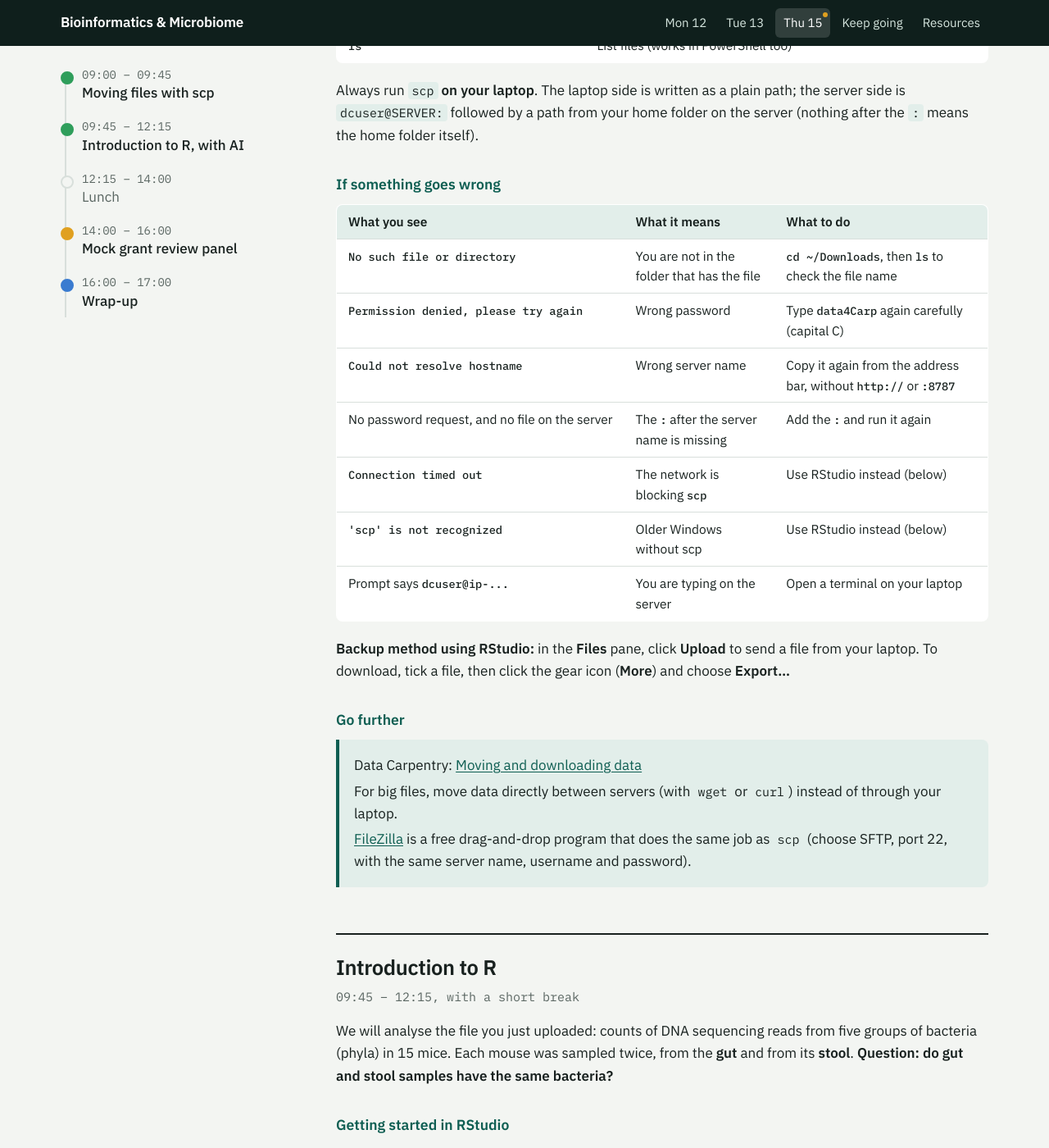
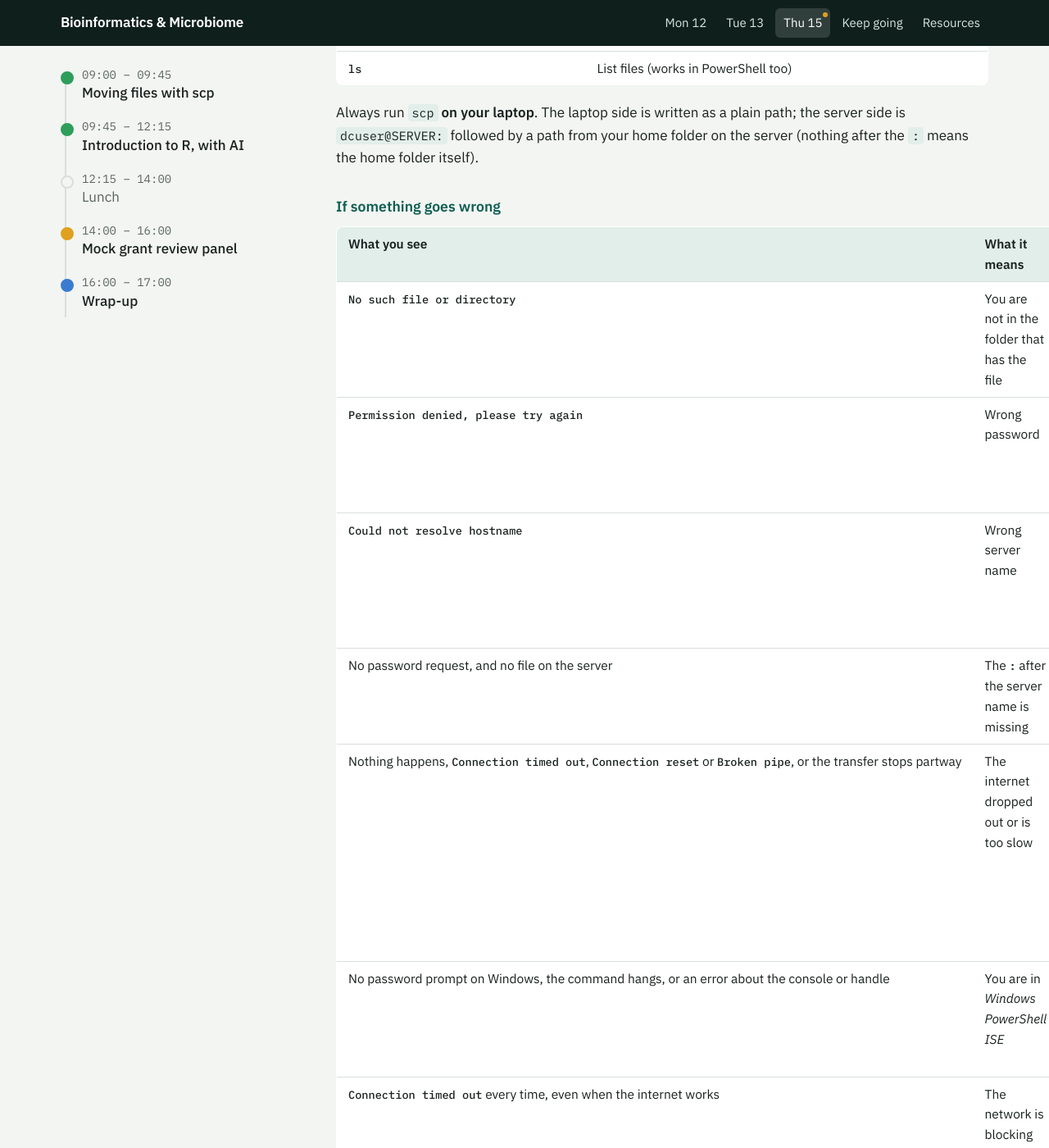
Before and after one commit to lukejharmon/tanzania2026, a Jekyll site: the page built from day4.md, in a window 1280 px wide and 1400 px high, scrolled down 2157 px. Shown: the whole window at 82% size. Built offline with Jekyll 4.4.1, drawn with Linux system fonts in a browser that asks for light colours; some of the changed text lies outside the part shown.

Commit message:
Day 4: add PowerShell ISE and flaky internet to scp troubleshooting
Co-Authored-By: Claude Opus 5.5 <noreply@anthropic.com>
Claude-Session: https://claude.ai/code/session_018TzzAXs5v8jwwhRDwTFwto

```diff
--- a/day4.md
+++ b/day4.md
@@ -21,7 +21,7 @@ The cloud computers will be shut down after the workshop. Anything you want to k
 This is a terminal on **your own laptop**, not the Terminal tab in RStudio.
 
 - **Mac:** press Cmd + Space, type `Terminal`, press Enter.
-- **Windows:** click Start, type `PowerShell`, press Enter.
+- **Windows:** click Start, type `PowerShell`, and open **Windows PowerShell**. Do **not** choose *Windows PowerShell ISE*: it can't ask for passwords, so `scp` won't work there.
 
 Check the prompt. If it starts with `dcuser@ip-...` you are on the server: open a new terminal on your laptop instead.
 
@@ -97,7 +97,9 @@ Always run `scp` **on your laptop**. The laptop side is written as a plain path;
 | `Permission denied, please try again` | Wrong password | Type `data4Carp` again carefully (capital C) |
 | `Could not resolve hostname` | Wrong server name | Copy it again from the address bar, without `http://` or `:8787` |
 | No password request, and no file on the server | The `:` after the server name is missing | Add the `:` and run it again |
-| `Connection timed out` | The network is blocking `scp` | Use RStudio instead (below) |
+| Nothing happens, `Connection timed out`, `Connection reset` or `Broken pipe`, or the transfer stops partway | The internet dropped out or is too slow | Check that a web page loads, wait a minute, then run the same command again (press the up arrow to get it back) |
+| No password prompt on Windows, the command hangs, or an error about the console or handle | You are in *Windows PowerShell ISE* | Close it and open **Windows PowerShell** (not ISE) |
+| `Connection timed out` every time, even when the internet works | The network is blocking `scp` | Use RStudio instead (below) |
 | `'scp' is not recognized` | Older Windows without scp | Use RStudio instead (below) |
 | Prompt says `dcuser@ip-...` | You are typing on the server | Open a terminal on your laptop |
 
```
